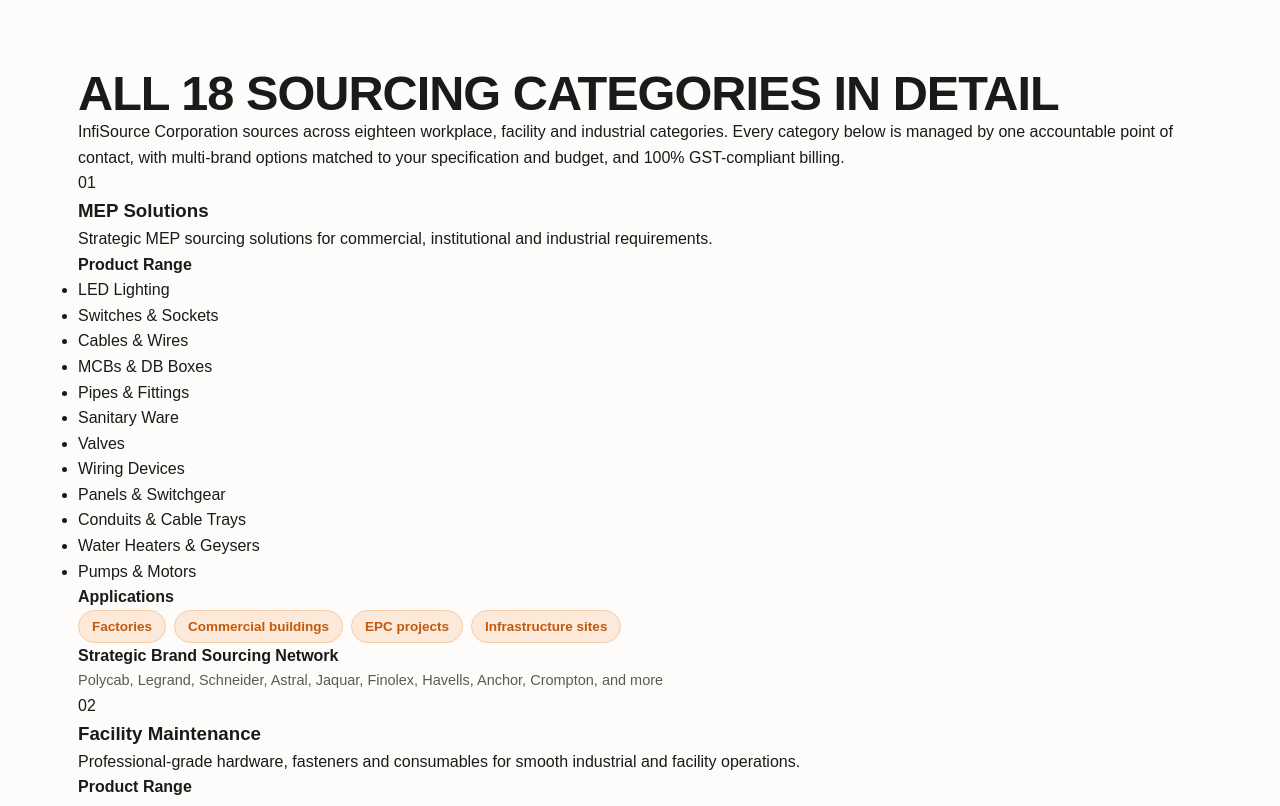
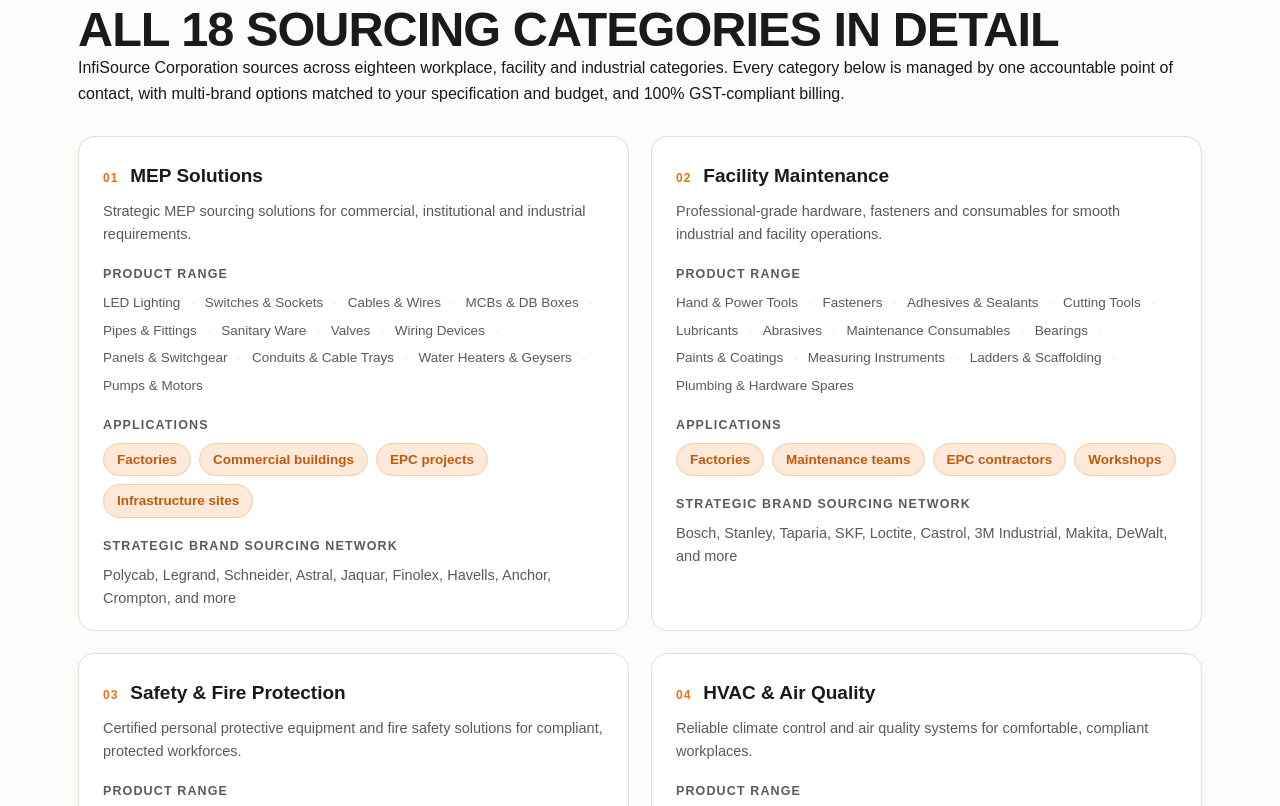
Before and after one commit to kothapallihasyasridevi-gif/infisource-global, a website: page services.html in a window 1280 px wide. Shown: the part 2404-3210 px from the top of the page. Drawn offline with Linux system fonts and the light colour scheme.

Commit message:
seo: crawlable 18 categories, structured data on all pages, faster first paint, on-page fixes

```diff
--- a/assets/css/polish.css
+++ b/assets/css/polish.css
@@ -1,4 +1,3 @@
-@import url('https://fonts.googleapis.com/css2?family=Montserrat:wght@500;600;700;800&display=swap');
 /* ============================================================
    InfiSource Corporation Private Limited - polish pass
    Loaded after style.css. Typography sizing / weight, footer
@@ -154,3 +153,17 @@ html[data-theme="dark"] .theme-btn .i-moon{display:block;}
 @media(max-width:540px){.brand{font-size:17px;}.brand img{width:34px;height:34px;flex:0 0 34px;}}
 @media(max-width:480px){.brand{font-size:16px;max-width:56%;}}
 @media(max-width:390px){.brand{font-size:15px;max-width:58%;}.brand img{width:30px;height:30px;flex:0 0 30px;}}
+
+/* ---------- static, crawlable category detail (SEO) ---------- */
+.cats-static{padding:64px 0 8px;}
+.cats-static-grid{display:grid;grid-template-columns:repeat(2,minmax(0,1fr));gap:22px;margin-top:30px;}
+.cat-static{border:1px solid var(--line);border-radius:16px;padding:24px 24px 20px;background:var(--white);scroll-margin-top:96px;}
+.cat-static-top{display:flex;align-items:baseline;gap:12px;}
+.cat-static-num{font-size:12px;font-weight:800;color:var(--orange);letter-spacing:.08em;}
+.cat-static h3{font-size:19px;margin:0;}
+.cat-static h4{font-size:12.5px;letter-spacing:.09em;text-transform:uppercase;color:var(--grey-700);margin:18px 0 8px;}
+.cat-static p{font-size:14.5px;line-height:1.6;color:var(--grey-700);margin:8px 0 0;}
+.cat-static-items{list-style:none;padding:0;margin:0;display:flex;flex-wrap:wrap;gap:6px 10px;}
+.cat-static-items li{font-size:13.5px;color:var(--grey-700);}
+.cat-static-items li:not(:last-child)::after{content:"·";margin-left:10px;color:var(--line);}
+@media(max-width:900px){.cats-static-grid{grid-template-columns:1fr;}}
```
